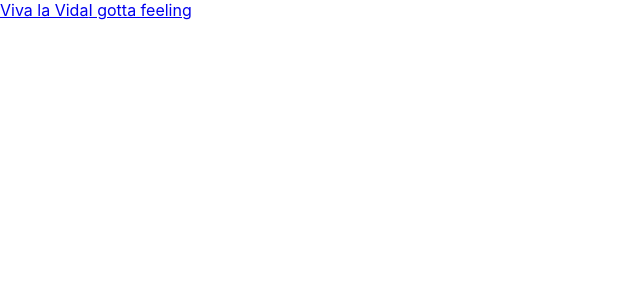
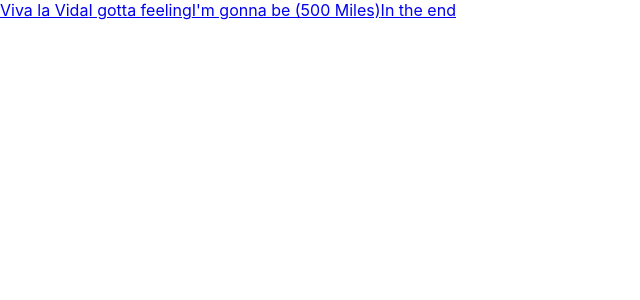
Before and after one commit to jan-be/singpro-fe, a React (Create React App) app: page / in a window 1280 px wide. Shown: the top 300 px of the page, without its empty margins (0-640 px from the left). Built offline with nearby package versions, Linux system fonts and the light colour scheme.

Commit message:
Add gitlab ci for gitlab pages

```diff
--- a/src/ui/EntryPage.tsx
+++ b/src/ui/EntryPage.tsx
@@ -5,6 +5,8 @@
   <div>
     <Link to="/sing/dvgZkm1xWPE">Viva la Vida</Link>
     <Link to="/sing/uSD4vsh1zDA">I gotta feeling</Link>
+    <Link to="/sing/tbNlMtqrYS0">I'm gonna be (500 Miles)</Link>
+    <Link to="/sing/eVTXPUF4Oz4">In the end</Link>
   </div>;
 
 export default EntryPage;
```
Also changed, not shown: .gitlab-ci.yaml (added), 2 other files (tests, documents, lock files or other folders).
